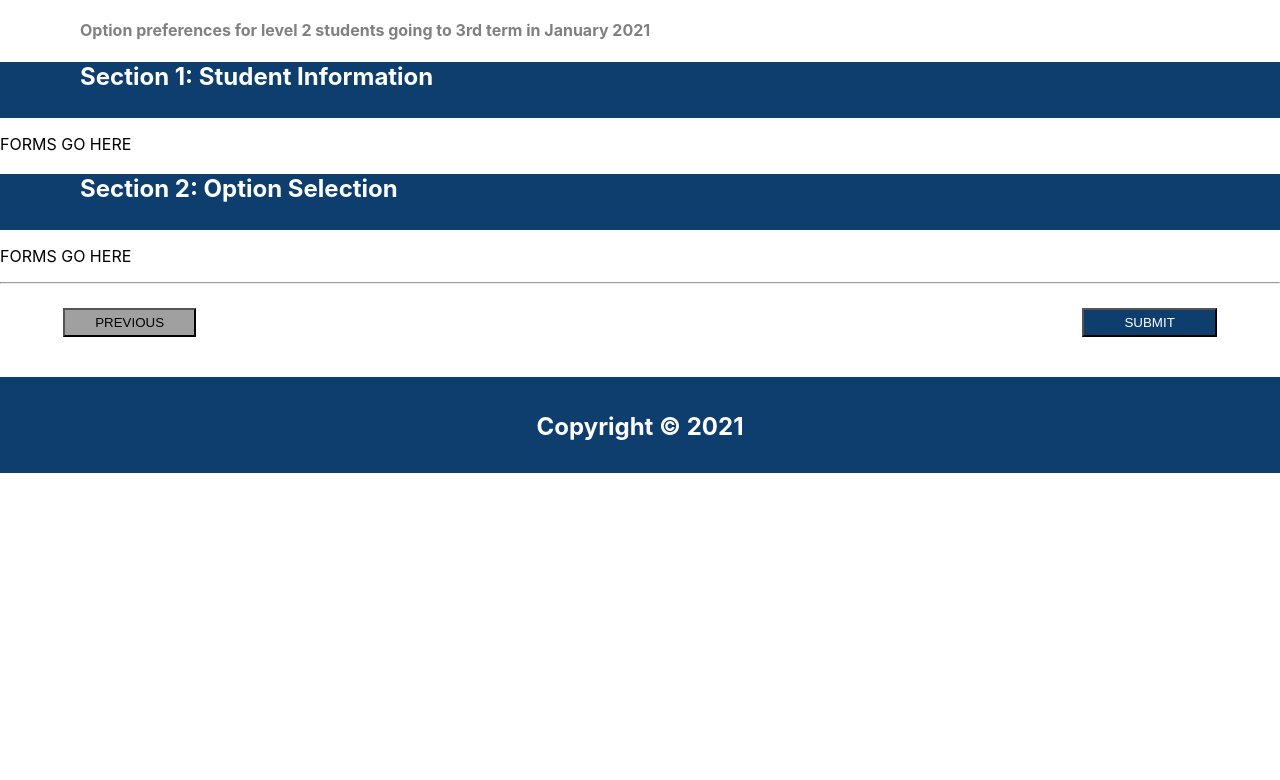
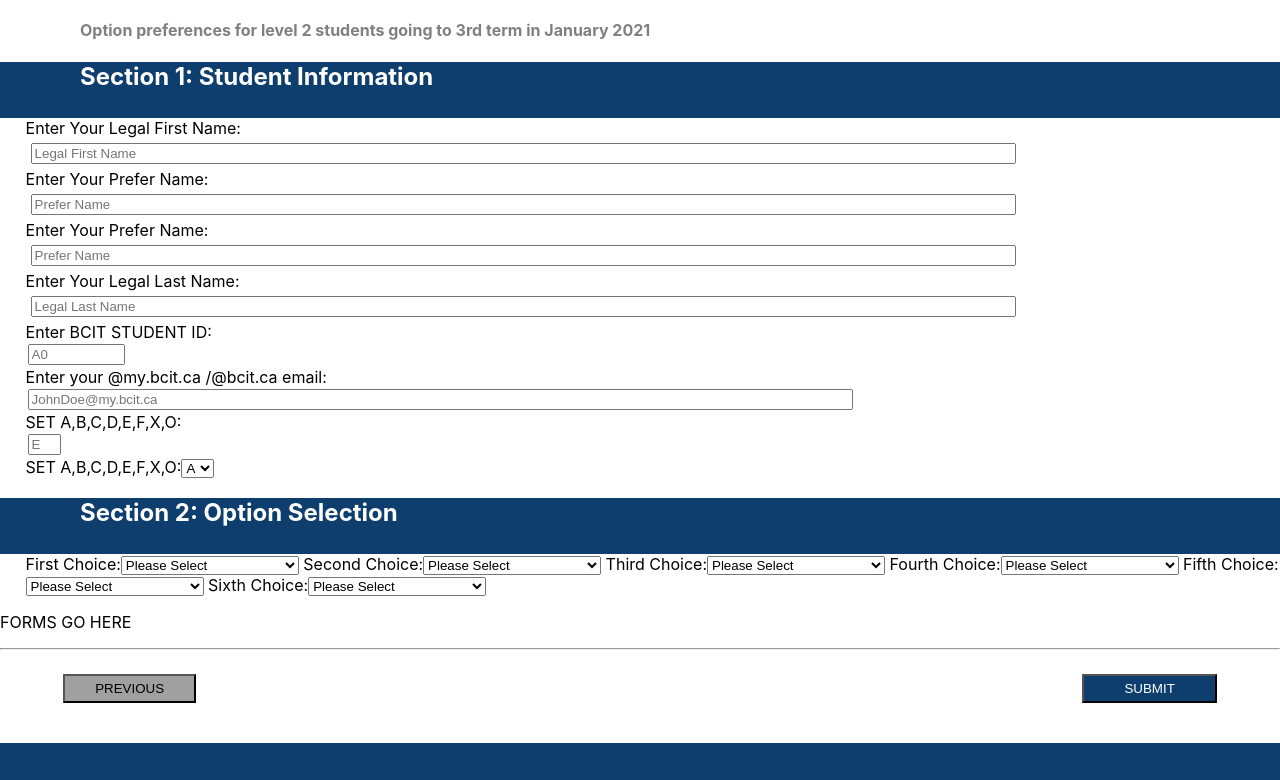
Before and after one commit to jaime-deng/BCIT-CST, a React (Create React App) app: page /select in a window 1280 px wide. Shown: the part 589-1369 px from the top of the page. Before the commit the page ends 1062 px from the top, so only its background shows below. Built offline with nearby package versions, Linux system fonts and the light colour scheme.

Commit message:
form additions

```diff
--- a/src/App.css
+++ b/src/App.css
@@ -98,3 +98,31 @@ footer {
   height: 10vmin;
   padding-top: 2vmin;
 }
+
+form{
+  margin-left: 2vw;
+}
+input[type=name]{
+  display:flex;
+  margin: 5px;
+  flex-direction: column;
+
+}
+input[type=set]{
+  display:flex;
+  margin: 2px;
+  flex-direction: column;
+
+}
+input[type=student]{
+  display:flex;
+  margin: 2px;
+  flex-direction: column;
+
+}
+input[type=email]{
+  display:flex;
+  margin: 2px;
+  flex-direction: column;
+
+}
--- a/src/App.js
+++ b/src/App.js
@@ -44,14 +44,135 @@ function App() {
         <h2 className="Divider1Text">Section 1: Student Information</h2>
       </div>
 
-      <div>
-        <p>FORMS GO HERE</p>
-      </div>
+    <form>
+<label for="name">Enter Your Legal First Name:</label>
+        <input type="name" id="legal"
+       pattern="[A-Z][a-z]" size="120" placeholder="Legal First Name" required></input>
+
+<label for="name">Enter Your Prefer Name:</label>
+        <input type="name" id="prefer"
+       pattern="[A-Z][a-z]" size="120" placeholder="Prefer Name" required></input>
+
+<label for="name">Enter Your Prefer Name:</label>
+        <input type="name" id="prefer"
+       pattern="[A-Z][a-z]" size="120" placeholder="Prefer Name" required></input>
+
+<label for="name">Enter Your Legal Last Name:</label>
+        <input type="name" id="last"
+       pattern="[A-Z][a-z]" size="120" placeholder="Legal Last Name" required></input>
+
+<label for="name">Enter BCIT STUDENT ID:</label>
+        <input type="student" id="student"
+       pattern="^A+\d*" size="9" minlength="9" placeholder="A0" required></input>
+
+<label for="email">Enter your @my.bcit.ca /@bcit.ca email:</label>
+        <input type="email" id="email"
+       pattern=".+@my.bcit.ca | .+@bcit.ca" size="100" placeholder="JohnDoe@my.bcit.ca" required></input>
+
+<label for="set"> SET A,B,C,D,E,F,X,O:</label>
+        <input type="set" id="set"
+       pattern="^A|B|C|D|E|F|X|O" size="1" maxlength="1" placeholder="E" required></input>
+
+<label for="set"> SET A,B,C,D,E,F,X,O:</label>
+       <select name="set" id="set">
+        <option value="A">A</option>
+        <option value="B">B</option>
+        <option value="C">C</option>
+        <option value="D">D</option>
+        <option value="E">E</option>
+        <option value="F">F</option>
+        <option value="X">X</option>
+        <option value="O">O</option>
+      </select>
+
+
+    </form>
+
 
       <div className="Divider1">
         <h2 className="Divider1Text">Section 2: Option Selection</h2>
       </div>
+      <form>
+    <label for="set"> First Choice:</label>
+       <select name="one" id="one">
+         <option value="select">Please Select</option>
+        <option value="web">Web & Mobile</option>
+        <option value="ai">AI & Machine</option>
+        <option value="program">Programming Paradigms</option>
+        <option value="technical">Technical Programming</option>
+        <option value="cloud">Cloud Computing (DTC)</option>
+        <option value="predict">Predictive Analytics (DTC)</option>
+        <option value="defer">Defer</option>
 
+      </select>
+
+      <label for="set"> Second Choice:</label>
+       <select name="two" id="two">
+         <option value="select">Please Select</option>
+        <option value="web">Web & Mobile</option>
+        <option value="ai">AI & Machine</option>
+        <option value="program">Programming Paradigms</option>
+        <option value="technical">Technical Programming</option>
+        <option value="cloud">Cloud Computing (DTC)</option>
+        <option value="predict">Predictive Analytics (DTC)</option>
+        <option value="defer">Defer</option>
+
+      </select>
+
+      <label for="set"> Third Choice:</label>
+       <select name="three" id="three">
+         <option value="select">Please Select</option>
+        <option value="web">Web & Mobile</option>
+        <option value="ai">AI & Machine</option>
+        <option value="program">Programming Paradigms</option>
+        <option value="technical">Technical Programming</option>
+        <option value="cloud">Cloud Computing (DTC)</option>
+        <option value="predict">Predictive Analytics (DTC)</option>
+        <option value="defer">Defer</option>
+
+      </select>
+
+      <label for="set"> Fourth Choice:</label>
+       <select name="four" id="four">
+         <option value="select">Please Select</option>
+        <option value="web">Web & Mobile</option>
+        <option value="ai">AI & Machine</option>
+        <option value="program">Programming Paradigms</option>
+        <option value="technical">Technical Programming</option>
+        <option value="cloud">Cloud Computing (DTC)</option>
+        <option value="predict">Predictive Analytics (DTC)</option>
+        <option value="defer">Defer</option>
+
+      </select>
+
+      <label for="set"> Fifth Choice:</label>
+       <select name="five" id="five">
+         <option value="select">Please Select</option>
+        <option value="web">Web & Mobile</option>
+        <option value="ai">AI & Machine</option>
+        <option value="program">Programming Paradigms</option>
+        <option value="technical">Technical Programming</option>
+        <option value="cloud">Cloud Computing (DTC)</option>
+        <option value="predict">Predictive Analytics (DTC)</option>
+        <option value="defer">Defer</option>
+
+      </select>
+
+      <label for="set"> Sixth Choice:</label>
+       <select name="six" id="six">
+         <option value="select">Please Select</option>
+        <option value="web">Web & Mobile</option>
+        <option value="ai">AI & Machine</option>
+        <option value="program">Programming Paradigms</option>
+        <option value="technical">Technical Programming</option>
+        <option value="cloud">Cloud Computing (DTC)</option>
+        <option value="predict">Predictive Analytics (DTC)</option>
+        <option value="defer">Defer</option>
+
+      </select>
+
+
+    </form>
 
       <div>
         <p>FORMS GO HERE</p>
```
Also changed, not shown: 1 other file (tests, documents, lock files or other folders).
